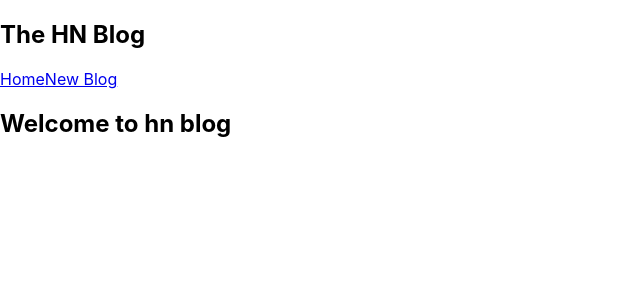
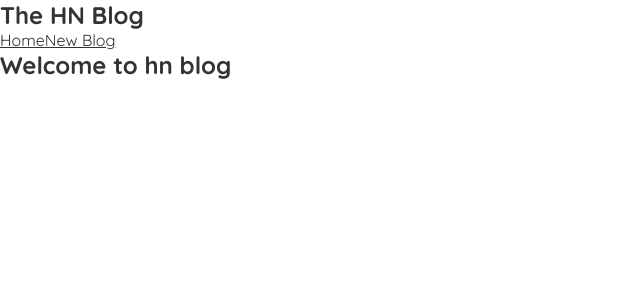
Before and after one commit to PrajilPradeep/hn-blog, a React (Create React App) app: page / in a window 1280 px wide. Shown: the top 300 px of the page, without its empty margins (0-640 px from the left). Built offline with nearby package versions, Linux system fonts and the light colour scheme.

Commit message:
Add base style

```diff
--- a/src/index.css
+++ b/src/index.css
@@ -1,13 +1,9 @@
-body {
+@import url('https://fonts.googleapis.com/css2?family=Quicksand:wght@300;400;500;600;700&display=swap');
+
+/* Base style */
+
+* {
   margin: 0;
-  font-family: -apple-system, BlinkMacSystemFont, 'Segoe UI', 'Roboto', 'Oxygen',
-    'Ubuntu', 'Cantarell', 'Fira Sans', 'Droid Sans', 'Helvetica Neue',
-    sans-serif;
-  -webkit-font-smoothing: antialiased;
-  -moz-osx-font-smoothing: grayscale;
+  font-family: "Quicksand";
+  color: #333;
 }
-
-code {
-  font-family: source-code-pro, Menlo, Monaco, Consolas, 'Courier New',
-    monospace;
-}
```
